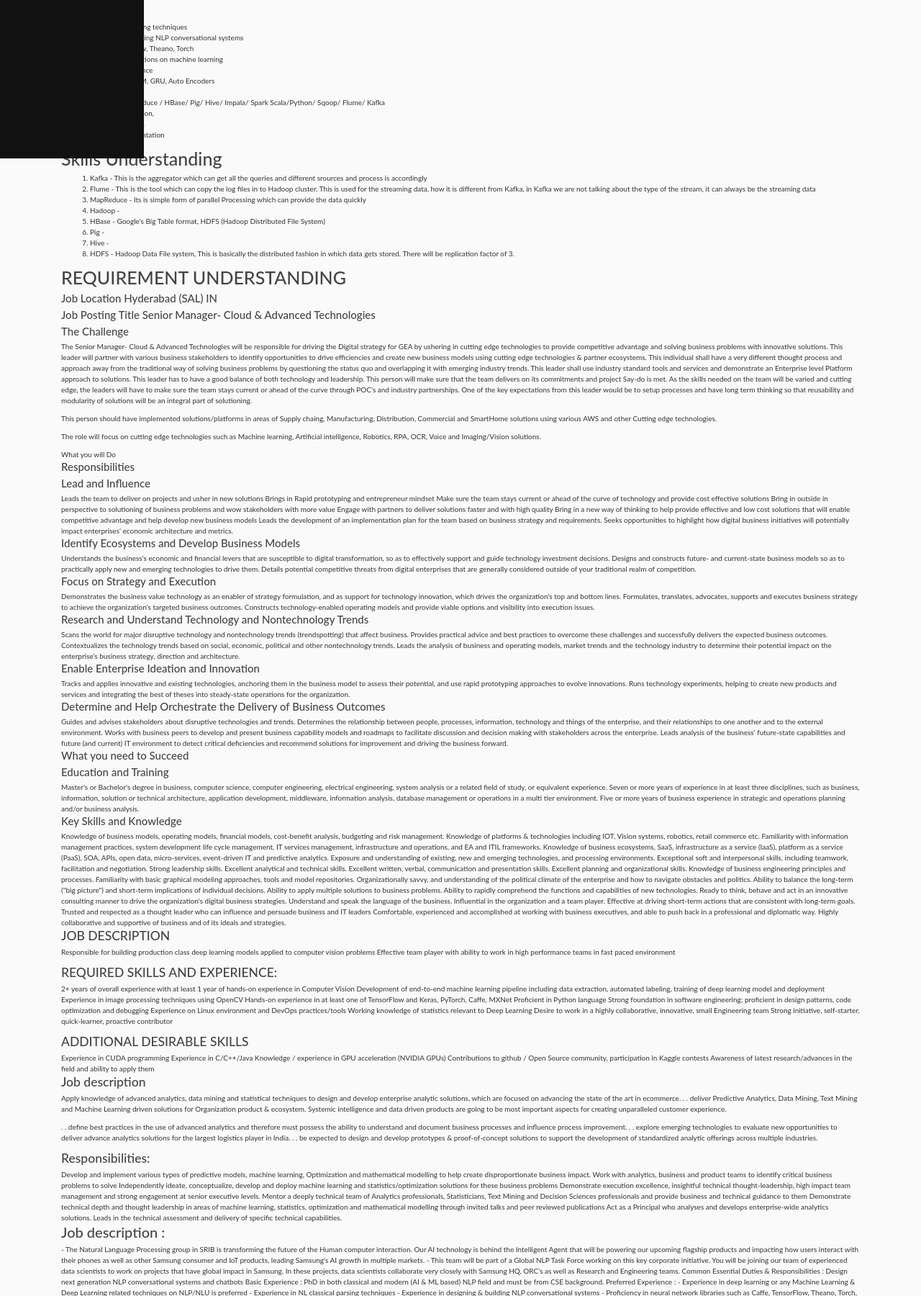
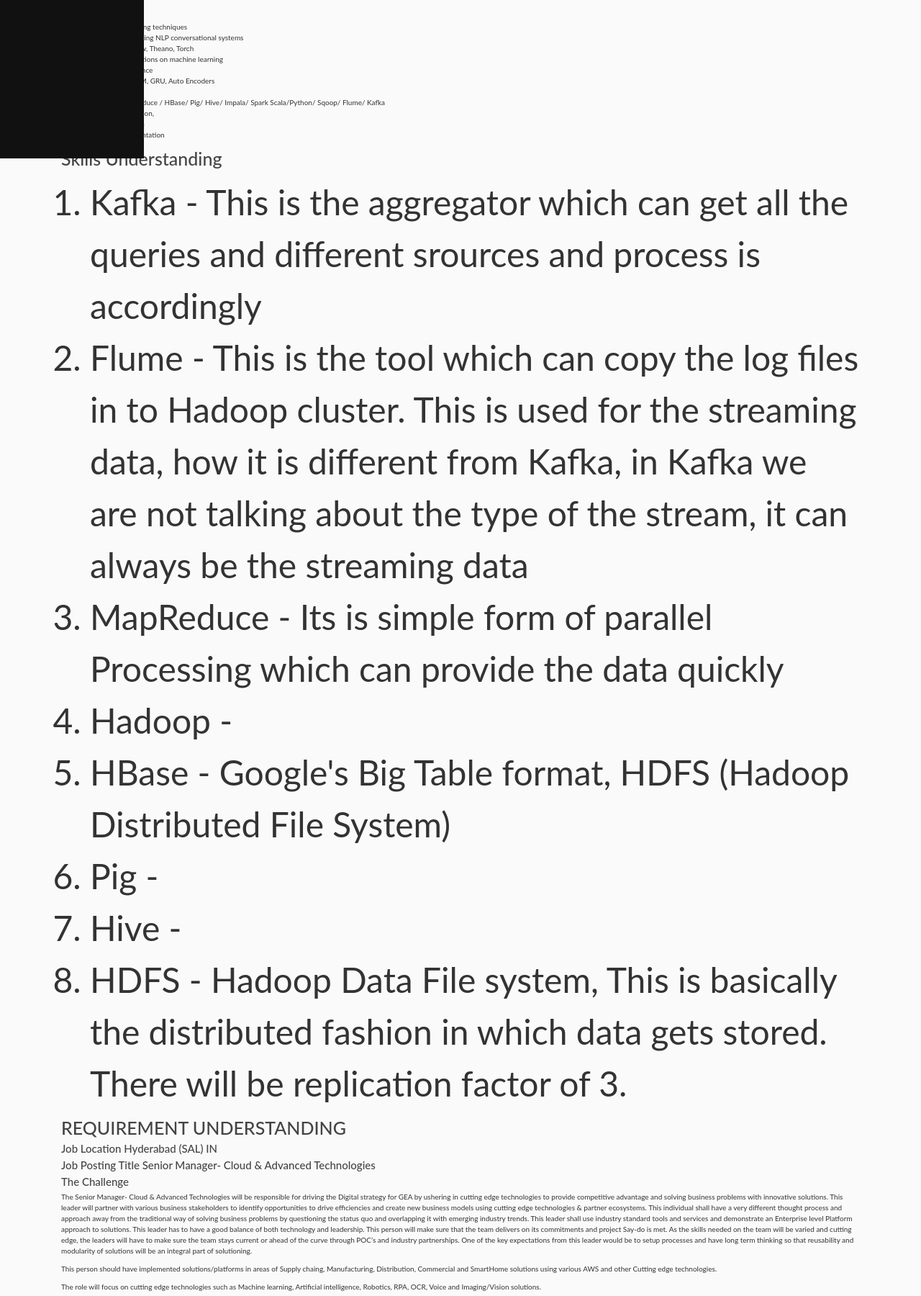
Before and after one commit to viswanath27/thoughtorganizer, a Django app: page /requirementunderstanding/ in a window 1280 px wide. Shown: the part 580-2380 px from the top of the page at 72% size. Run offline with Django 3.2, Linux system fonts and the light colour scheme; a user stored in the database is signed in; parts of the project's set-up code (start-up, migrations or seed data) failed here and were passed over; some libraries are stand-ins or nearby versions.

Commit message:
Requirement understanding update

```diff
--- a/activities/dailyactivities/templates/dailyactivities/requirementunderstanding.html
+++ b/activities/dailyactivities/templates/dailyactivities/requirementunderstanding.html
@@ -60,6 +60,7 @@
 
 
 <h1> Skills Understanding </h1>
+<p><font size="12">
 <ol>
 
 <li>Kafka     - This is the aggregator which can get all the queries and different srources and process is accordingly </li>
@@ -71,6 +72,8 @@
 <li>Hive    - </li>
 <li>HDFS    - Hadoop Data File system, This is basically the distributed fashion in which data gets stored. There will be replication factor of 3. </li>
 </ol>
+</font>
+</p>
 
 
 
```
